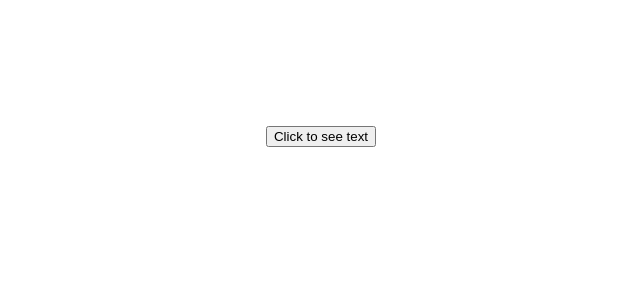
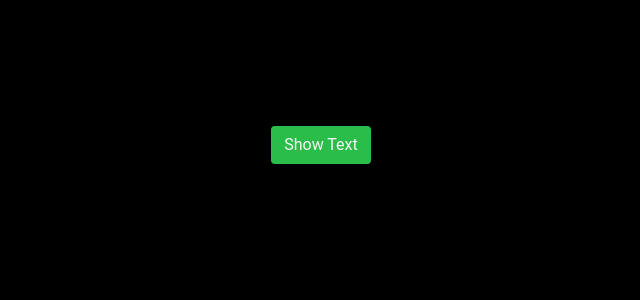
Before and after one commit to hunterMorgenstern/button, a React app: page / in a window 1280 px wide. Shown: the top 300 px of the page, without its empty margins (319-959 px from the left). Built offline with nearby package versions, Linux system fonts and the light colour scheme.

Commit message:
css improvements

```diff
--- a/public/app.css
+++ b/public/app.css
@@ -1,4 +1,28 @@
+body {
+  background: black;
+}
+
 div {
   margin-top: 10%;
   text-align: center;
 }
+
+.main-button {
+  font-family: "Roboto";
+  text-align: center;
+  cursor: pointer;
+  border: 1px solid transparent;
+  padding: 6px 12px;
+  font-size: 16px;
+  line-height: 1.5;
+  border-radius: 4px;
+  background: #2abd4a;
+  color: whitesmoke;
+}
+
+.display-box {
+  font-family: "Roboto";
+  color: whitesmoke;
+  font-size: 20px;
+  margin: 20px;
+}
--- a/ui/Display.jsx
+++ b/ui/Display.jsx
@@ -17,7 +17,7 @@ class Display extends Component {
     return (
       <div>
         <button onClick={this.flipText} className="main-button">
-          Click to see text
+          {this.state.display ? "Hide text" : "Show Text"}
         </button>
         <div className="display-box">{this.state.display ? this.state.text : ""}</div>
       </div>
```
